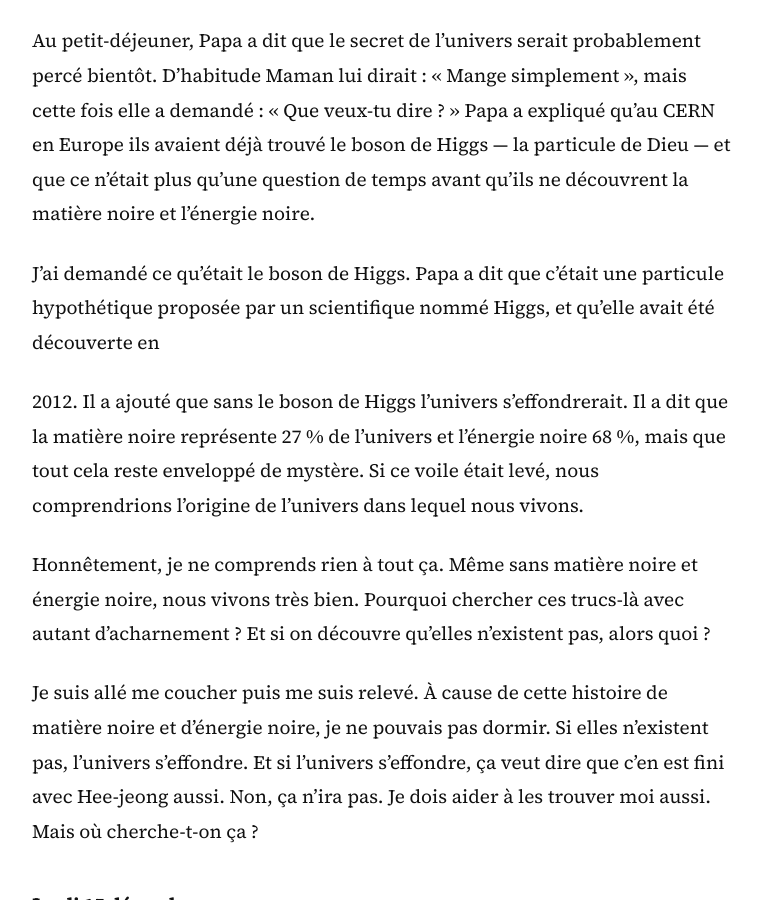
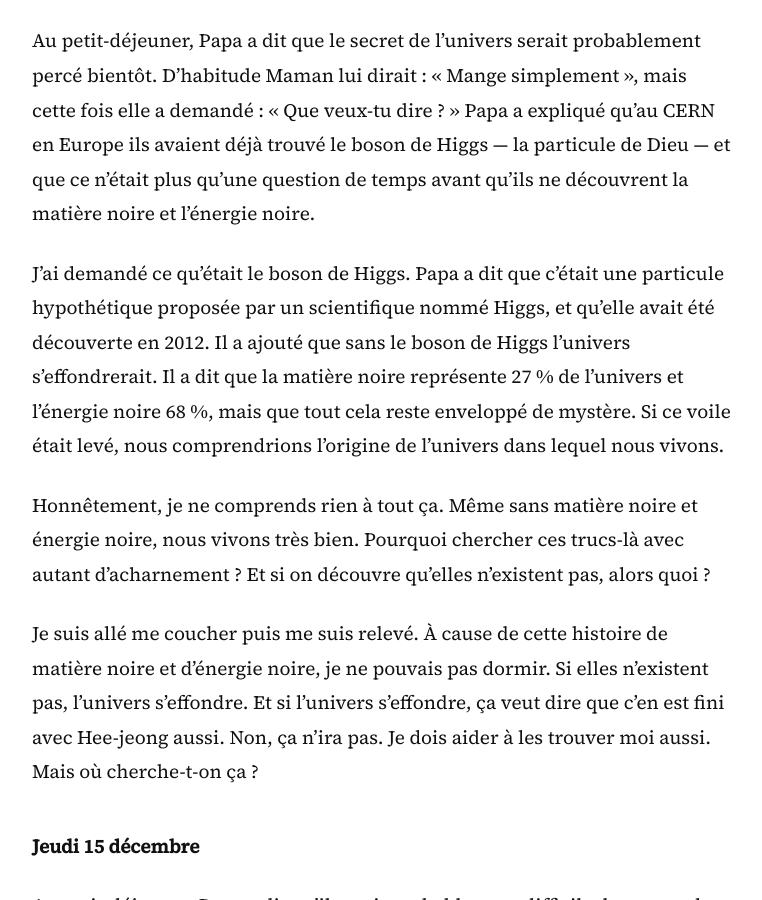
Before and after one commit to Jin-in-Seoul/Jin-in-Seoul, a Jekyll site: the page built from sweater/fr/chapter-10/index.html, in a window 1280 px wide and 900 px high, scrolled down 9661 px. Shown: the whole window, without its empty margins (198-960 px from the left). Built offline with Jekyll 4.4.1, drawn with Linux system fonts in a browser that asks for light colours.

```diff
--- a/sweater/fr/chapter-10/index.html
+++ b/sweater/fr/chapter-10/index.html
@@ -87,8 +87,7 @@
 <p>Le proviseur est absent à cause d’une grosse grippe. Dans ce cas, j’aimerais que le proviseur adjoint proclame avec panache que les vacances d’hiver sont ouvertes.</p>
 <p class="entry-date">Mercredi 14 décembre</p>
 <p>Au petit-déjeuner, Papa a dit que le secret de l’univers serait probablement percé bientôt. D’habitude Maman lui dirait : « Mange simplement », mais cette fois elle a demandé : « Que veux-tu dire ? » Papa a expliqué qu’au CERN en Europe ils avaient déjà trouvé le boson de Higgs — la particule de Dieu — et que ce n’était plus qu’une question de temps avant qu’ils ne découvrent la matière noire et l’énergie noire.</p>
-<p>J’ai demandé ce qu’était le boson de Higgs. Papa a dit que c’était une particule hypothétique proposée par un scientifique nommé Higgs, et qu’elle avait été découverte en</p>
-<p>2012. Il a ajouté que sans le boson de Higgs l’univers s’effondrerait. Il a dit que la matière noire représente 27 % de l’univers et l’énergie noire 68 %, mais que tout cela reste enveloppé de mystère. Si ce voile était levé, nous comprendrions l’origine de l’univers dans lequel nous vivons.</p>
+<p>J’ai demandé ce qu’était le boson de Higgs. Papa a dit que c’était une particule hypothétique proposée par un scientifique nommé Higgs, et qu’elle avait été découverte en 2012. Il a ajouté que sans le boson de Higgs l’univers s’effondrerait. Il a dit que la matière noire représente 27 % de l’univers et l’énergie noire 68 %, mais que tout cela reste enveloppé de mystère. Si ce voile était levé, nous comprendrions l’origine de l’univers dans lequel nous vivons.</p>
 <p>Honnêtement, je ne comprends rien à tout ça. Même sans matière noire et énergie noire, nous vivons très bien. Pourquoi chercher ces trucs-là avec autant d’acharnement ? Et si on découvre qu’elles n’existent pas, alors quoi ?</p>
 <p>Je suis allé me coucher puis me suis relevé. À cause de cette histoire de matière noire et d’énergie noire, je ne pouvais pas dormir. Si elles n’existent pas, l’univers s’effondre. Et si l’univers s’effondre, ça veut dire que c’en est fini avec Hee-jeong aussi. Non, ça n’ira pas. Je dois aider à les trouver moi aussi. Mais où cherche-t-on ça ?</p>
 <p class="entry-date">Jeudi 15 décembre</p>
```
